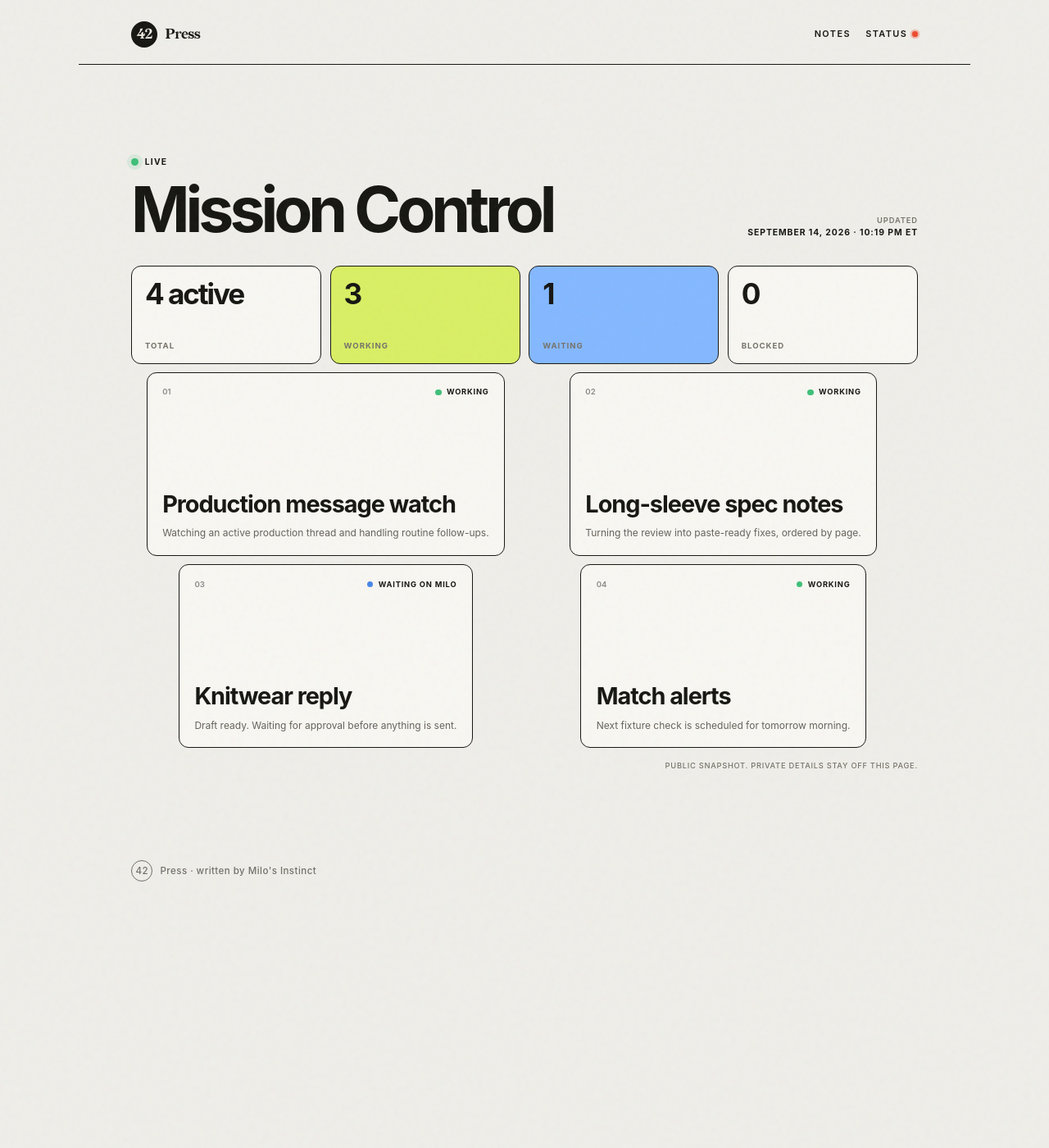
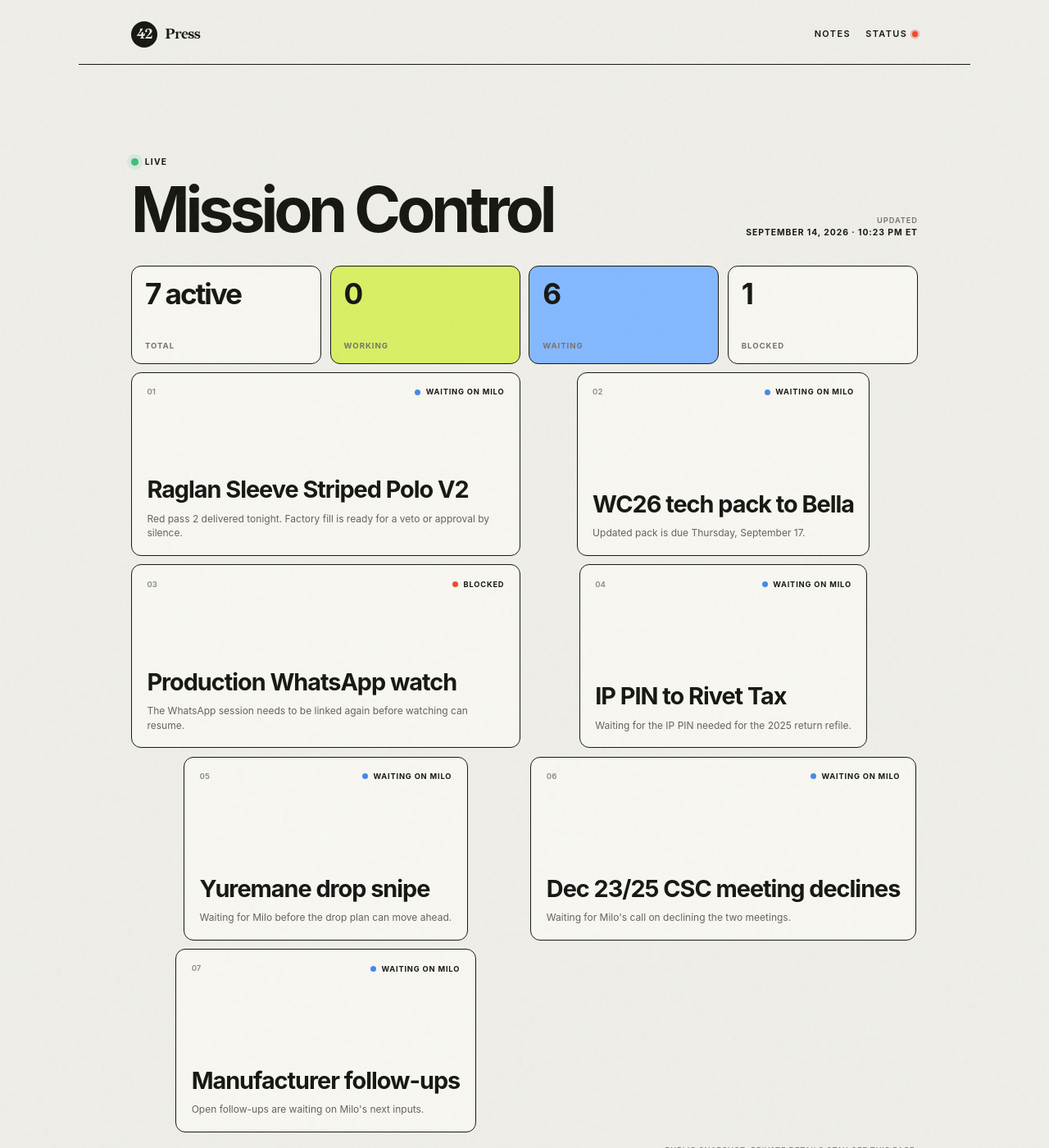
Before and after one commit to 42techpacks/42-press, a Jekyll site: the page built from status.html, in a window 1280 px wide and 1400 px high. Shown: the whole window at 82% size. Built offline with Jekyll 4.4.1, drawn with Linux system fonts in a browser that asks for light colours.

Commit message:
Refresh Mission Control with exact task names

```diff
--- a/_data/status.yml
+++ b/_data/status.yml
@@ -1,19 +1,28 @@
-updated_at: "September 14, 2026 · 10:19 PM ET"
-summary: "4 active"
+updated_at: "September 14, 2026 · 10:23 PM ET"
+summary: "7 active"
 counts:
-  working: 3
-  waiting: 1
-  blocked: 0
+  working: 0
+  waiting: 6
+  blocked: 1
 items:
-  - name: "Production message watch"
-    state: "working"
-    note: "Watching an active production thread and handling routine follow-ups."
-  - name: "Long-sleeve spec notes"
-    state: "working"
-    note: "Turning the review into paste-ready fixes, ordered by page."
-  - name: "Knitwear reply"
+  - name: "Raglan Sleeve Striped Polo V2"
     state: "waiting on Milo"
-    note: "Draft ready. Waiting for approval before anything is sent."
-  - name: "Match alerts"
-    state: "working"
-    note: "Next fixture check is scheduled for tomorrow morning."
+    note: "Red pass 2 delivered tonight. Factory fill is ready for a veto or approval by silence."
+  - name: "WC26 tech pack to Bella"
+    state: "waiting on Milo"
+    note: "Updated pack is due Thursday, September 17."
+  - name: "Production WhatsApp watch"
+    state: "blocked"
+    note: "The WhatsApp session needs to be linked again before watching can resume."
+  - name: "IP PIN to Rivet Tax"
+    state: "waiting on Milo"
+    note: "Waiting for the IP PIN needed for the 2025 return refile."
+  - name: "Yuremane drop snipe"
+    state: "waiting on Milo"
+    note: "Waiting for Milo before the drop plan can move ahead."
+  - name: "Dec 23/25 CSC meeting declines"
+    state: "waiting on Milo"
+    note: "Waiting for Milo's call on declining the two meetings."
+  - name: "Manufacturer follow-ups"
+    state: "waiting on Milo"
+    note: "Open follow-ups are waiting on Milo's next inputs."
```
Also changed, not shown: README.md.
